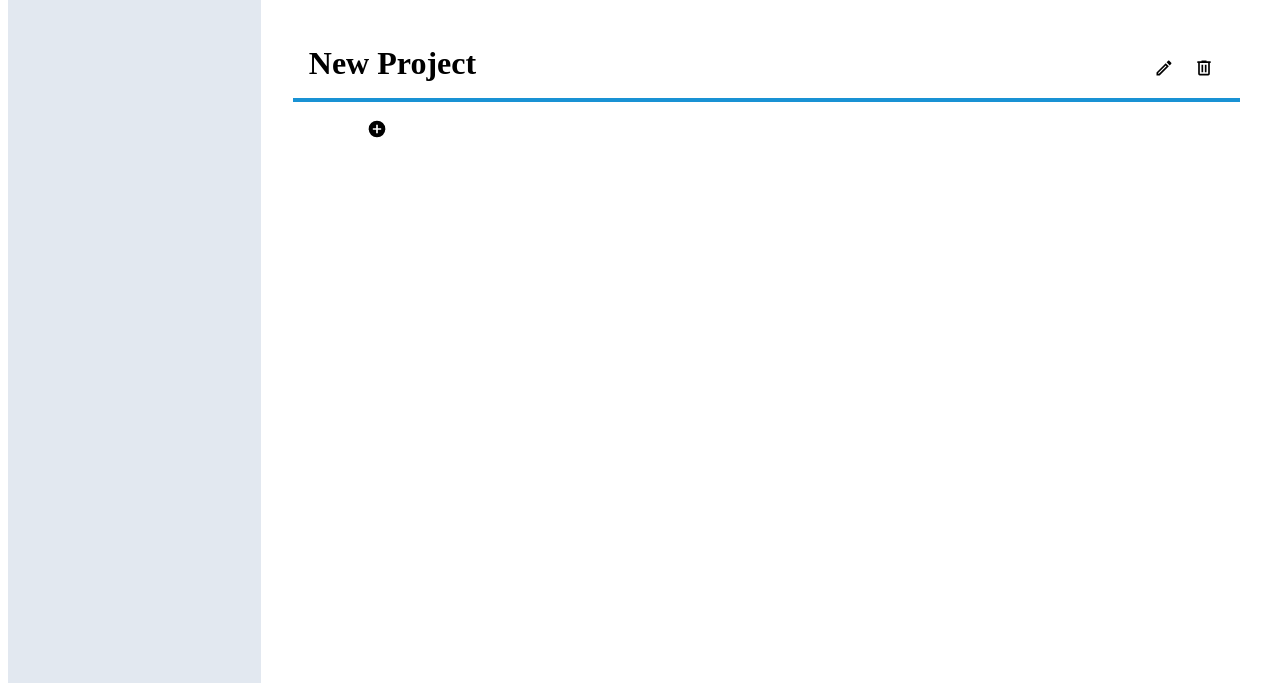
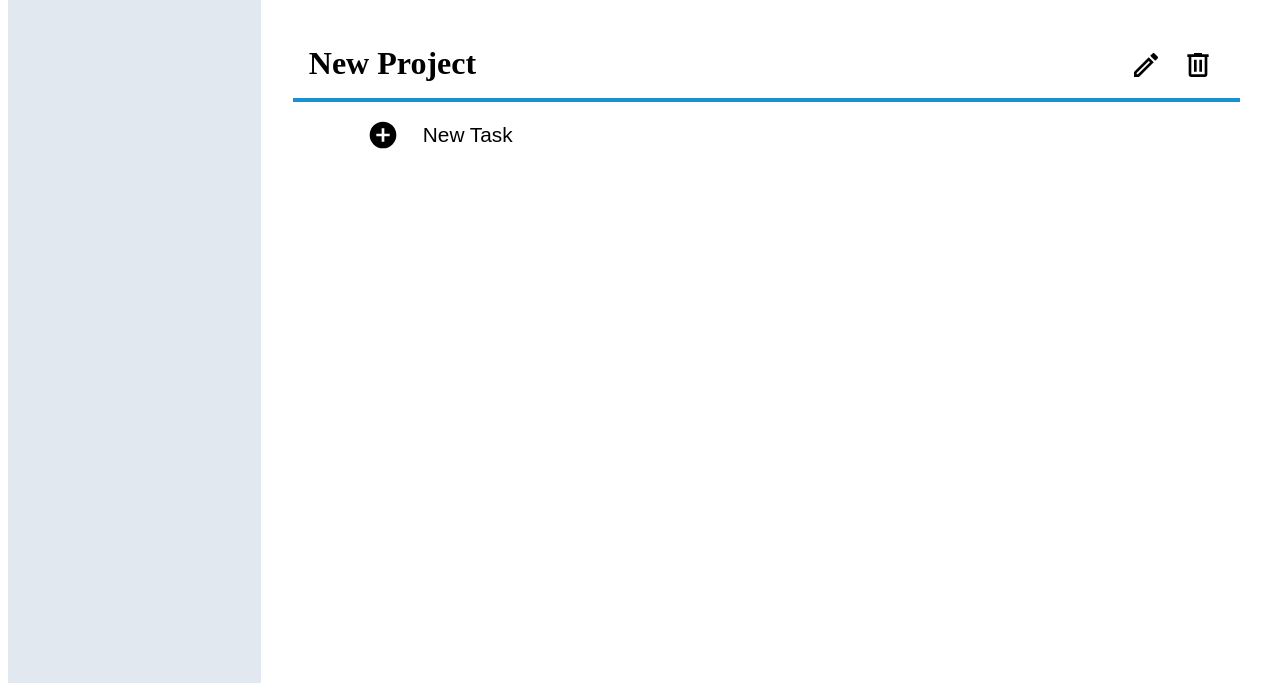
Before and after one commit to FernandoJudice/odin-to-do-list, a website built with webpack: page src/template.html in a window 1280 px wide. Shown: the part 125-816 px from the top of the page. Built offline with nearby package versions, Linux system fonts and the light colour scheme.

Commit message:
icon button now accepts label as optional argument

```diff
--- a/src/iconButton.js
+++ b/src/iconButton.js
@@ -1,4 +1,4 @@
-export function IconButton(icon,callback) {
+export function IconButton(icon,callback, label) {
     const button = document.createElement("button");
     button.classList.add("icon-button");
 
@@ -13,5 +13,12 @@ export function IconButton(icon,callback) {
 
     button.addEventListener("click",callback)
 
+    if (label) {
+    const buttonLabel = document.createElement("div");
+    buttonLabel.classList.add("std-text");
+    buttonLabel.textContent = label;
+    button.appendChild(buttonLabel);
+    }
+
     return button
 }
--- a/src/projectRenderer.js
+++ b/src/projectRenderer.js
@@ -35,7 +35,7 @@ export const ProjectRenderer = (function() {
         taskContainer.classList.add("task-container");
         project.appendChild(taskContainer);
 
-        taskContainer.appendChild(new IconButton(addTaskIcon))
+        taskContainer.appendChild(new IconButton(addTaskIcon,null,"New Task"))
 
         return project
     }
--- a/src/styles.css
+++ b/src/styles.css
@@ -13,6 +13,10 @@ body {
     grid-template-columns: 1fr 4fr;
     grid-template-rows: 1fr 6fr;
     min-height: 100vh;
+}
+
+.std-text {
+    font-size: 1.3rem;
 }
 
 .sidebar {
@@ -62,13 +66,23 @@ body {
     font-weight: bold;
 }
 
+.pj-header div {
+    display: flex;
+}
+
 .icon-button {
+    display: flex;
+    align-items: center;
     background: none;
     border: none;
     margin: 0 4px;
 }
 
-.icon-button {
+.icon-button div {
+    padding-left: 24px;
+}
+
+.icon-img {
     width: 32px;
 }
 
```
